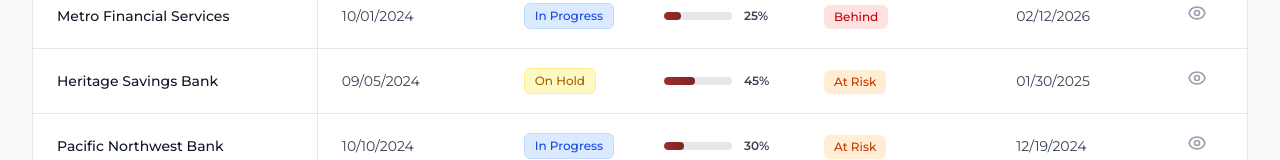
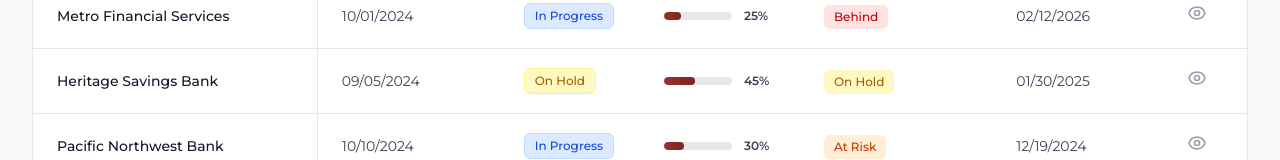
Before and after one commit to val-brandcave/realwired-onboarding, a Next.js app: page /cs-portal in a window 1280 px wide. Shown: the part 1408-1568 px from the top of the page. Built offline with nearby package versions, Linux system fonts and the light colour scheme.

Commit message:
Fix TypeScript error: trackingStatus type in DashboardContent

```diff
--- a/app/cs-portal/_components/DashboardContent.tsx
+++ b/app/cs-portal/_components/DashboardContent.tsx
@@ -85,17 +85,31 @@
   });
 
   // Prepare all clients table data
-  const allClientsTableData = clients.map(client => ({
+  const allClientsTableData = clients.map(client => {
+    // Calculate tracking status with proper type
+    let trackingStatus: 'On Track' | 'Behind' | 'At Risk' | 'On Hold';
+    if (client.status === 'On Hold') {
+      trackingStatus = 'On Hold';
+    } else if (client.progress >= 50) {
+      trackingStatus = 'On Track';
+    } else if (client.progress >= 30) {
+      trackingStatus = 'At Risk';
+    } else {
+      trackingStatus = 'Behind';
+    }
+
+    return {
       id: client.id,
       name: client.name,
       initiationDate: new Date(client.initiationDate).toLocaleDateString('en-US', { month: '2-digit', day: '2-digit', year: 'numeric' }),
       status: client.status,
       progress: client.progress,
-    trackingStatus: client.progress >= 50 ? 'On Track' : client.progress >= 30 ? 'At Risk' : 'Behind',
+      trackingStatus,
       goLiveDate: new Date(client.projectedGoLiveDate).toLocaleDateString('en-US', { month: '2-digit', day: '2-digit', year: 'numeric' }),
       tickets: client.tickets,
       assignees: ['Samuel Kite', 'Sarah Johnson', 'Mike Davis', 'Emily Chen'],
-  }));
+    };
+  });
 
   const [currentPage, setCurrentPage] = useState(1);
   const itemsPerPage = 10;
```
Lines whose indentation alone changed are shown as unchanged.
